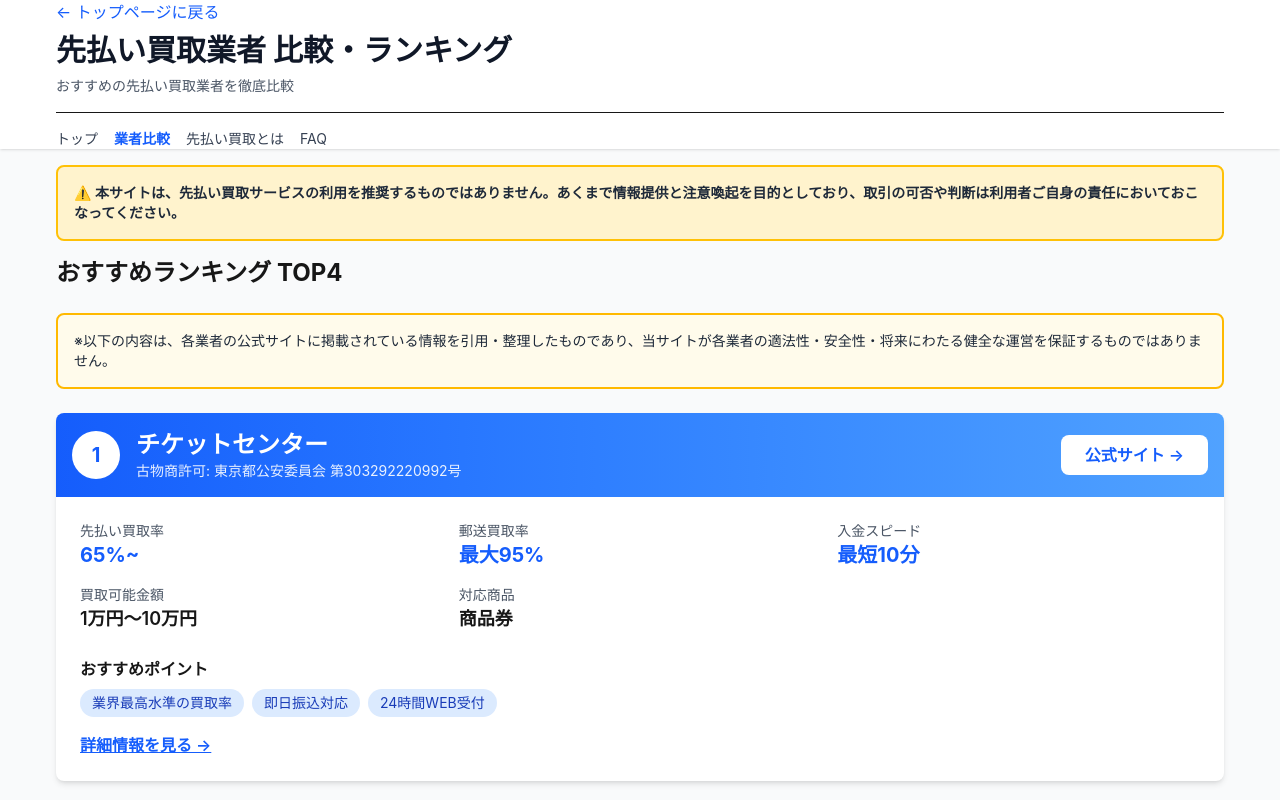
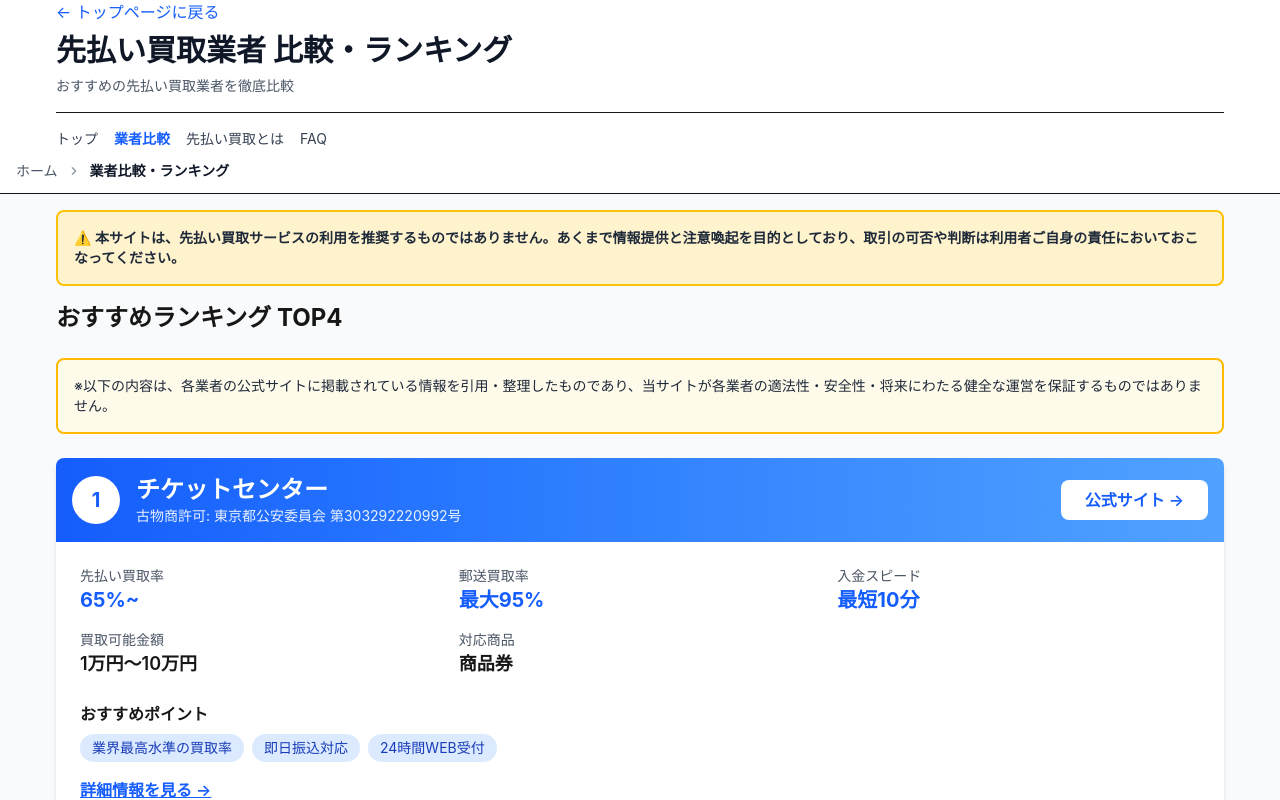
Before and after one commit to webmaster0818/okanenoerabikata, a Next.js app: page /comparison in a window 1280 px wide. Shown: the top 800 px of the page. Built offline with nearby package versions, Linux system fonts and the light colour scheme.

Commit message:
Add SEO optimization: breadcrumb navigation + structured data (Organization, WebSite, Article, BreadcrumbList)

```diff
--- a/app/articles/[slug]/page.tsx
+++ b/app/articles/[slug]/page.tsx
@@ -5,6 +5,7 @@
 import { remark } from 'remark'
 import html from 'remark-html'
 import remarkGfm from 'remark-gfm'
+import Breadcrumb from '@/app/components/Breadcrumb'
 
 // 記事のマッピング
 const articleMap: Record<string, { file: string; title: string }> = {
@@ -116,8 +117,40 @@
     notFound()
   }
 
+  // 構造化データ: Article
+  const articleSchema = {
+    "@context": "https://schema.org",
+    "@type": "Article",
+    "headline": article.title,
+    "author": {
+      "@type": "Organization",
+      "name": "お金の選び方研究所"
+    },
+    "publisher": {
+      "@type": "Organization",
+      "name": "お金の選び方研究所",
+      "logo": {
+        "@type": "ImageObject",
+        "url": "https://8bb6ef92.okanenoerabikata-deploy.pages.dev/images/logo.png"
+      }
+    },
+    "datePublished": "2026-03-01",
+    "dateModified": "2026-03-19",
+    "description": article.title,
+    "mainEntityOfPage": {
+      "@type": "WebPage",
+      "@id": `https://8bb6ef92.okanenoerabikata-deploy.pages.dev/articles/${slug}`
+    }
+  };
+
   return (
     <div className="min-h-screen bg-gray-50">
+      {/* Article Schema */}
+      <script
+        type="application/ld+json"
+        dangerouslySetInnerHTML={{ __html: JSON.stringify(articleSchema) }}
+      />
+
       {/* ヘッダー */}
       <header className="bg-white shadow-sm">
         <div className="container mx-auto px-4 py-6">
@@ -138,6 +171,12 @@
           </nav>
         </div>
       </header>
+
+      {/* パンくずリスト */}
+      <Breadcrumb items={[
+        { name: '記事一覧', url: '/#articles' },
+        { name: article.title, url: `/articles/${slug}` }
+      ]} />
 
       <main className="container mx-auto px-4 py-8">
         {/* 記事本文 */}
--- a/app/comparison/page.tsx
+++ b/app/comparison/page.tsx
@@ -1,4 +1,5 @@
 import Link from 'next/link'
+import Breadcrumb from '@/app/components/Breadcrumb'
 
 const companies = [
   {
@@ -82,6 +83,11 @@
           </nav>
         </div>
       </header>
+
+      {/* パンくずリスト */}
+      <Breadcrumb items={[
+        { name: '業者比較・ランキング', url: '/comparison' }
+      ]} />
 
       <main className="container mx-auto px-4 py-8">
         {/* 注意喚起 */}
--- /dev/null
+++ b/app/components/Breadcrumb.tsx
@@ -0,0 +1,67 @@
+import Link from 'next/link'
+
+interface BreadcrumbItem {
+  name: string
+  url: string
+}
+
+interface BreadcrumbProps {
+  items: BreadcrumbItem[]
+}
+
+export default function Breadcrumb({ items }: BreadcrumbProps) {
+  // ホームを常に最初に追加
+  const allItems = [
+    { name: 'ホーム', url: '/' },
+    ...items
+  ]
+
+  // 構造化データ（JSON-LD）の生成
+  const structuredData = {
+    "@context": "https://schema.org",
+    "@type": "BreadcrumbList",
+    "itemListElement": allItems.map((item, index) => ({
+      "@type": "ListItem",
+      "position": index + 1,
+      "name": item.name,
+      "item": `https://8bb6ef92.okanenoerabikata-deploy.pages.dev${item.url}`
+    }))
+  }
+
+  return (
+    <>
+      {/* 構造化データ */}
+      <script
+        type="application/ld+json"
+        dangerouslySetInnerHTML={{ __html: JSON.stringify(structuredData) }}
+      />
+
+      {/* パンくずリスト（HTML） */}
+      <nav aria-label="パンくずリスト" className="py-3 px-4 bg-white border-b">
+        <ol className="flex flex-wrap items-center text-sm text-gray-600">
+          {allItems.map((item, index) => (
+            <li key={index} className="flex items-center">
+              {index > 0 && (
+                <svg className="w-4 h-4 mx-2 text-gray-400" fill="currentColor" viewBox="0 0 20 20">
+                  <path fillRule="evenodd" d="M7.293 14.707a1 1 0 010-1.414L10.586 10 7.293 6.707a1 1 0 011.414-1.414l4 4a1 1 0 010 1.414l-4 4a1 1 0 01-1.414 0z" clipRule="evenodd" />
+                </svg>
+              )}
+              {index === allItems.length - 1 ? (
+                <span className="font-semibold text-gray-900" aria-current="page">
+                  {item.name}
+                </span>
+              ) : (
+                <Link
+                  href={item.url}
+                  className="hover:text-blue-600 transition-colors"
+                >
+                  {item.name}
+                </Link>
+              )}
+            </li>
+          ))}
+        </ol>
+      </nav>
+    </>
+  )
+}
--- a/app/faq/page.tsx
+++ b/app/faq/page.tsx
@@ -1,4 +1,5 @@
 import Link from 'next/link'
+import Breadcrumb from '@/app/components/Breadcrumb'
 
 const faqs = [
   {
@@ -71,6 +72,11 @@
         </div>
       </header>
 
+      {/* パンくずリスト */}
+      <Breadcrumb items={[
+        { name: 'よくある質問', url: '/faq' }
+      ]} />
+
       <main className="container mx-auto px-4 py-8">
         {/* 注意喚起 */}
         <div className="warning-box mb-8">
--- a/app/layout.tsx
+++ b/app/layout.tsx
@@ -1,5 +1,6 @@
 import type { Metadata } from "next";
 import { Geist, Geist_Mono } from "next/font/google";
+import Script from "next/script";
 import "./globals.css";
 
 const geistSans = Geist({
@@ -21,6 +22,37 @@
   },
 };
 
+// 構造化データ: Organization
+const organizationSchema = {
+  "@context": "https://schema.org",
+  "@type": "Organization",
+  "name": "お金の選び方研究所",
+  "url": "https://8bb6ef92.okanenoerabikata-deploy.pages.dev",
+  "logo": "https://8bb6ef92.okanenoerabikata-deploy.pages.dev/images/logo.png",
+  "description": "先払い買取サービスの比較・情報サイト",
+  "contactPoint": {
+    "@type": "ContactPoint",
+    "contactType": "customer service"
+  }
+};
+
+// 構造化データ: WebSite
+const websiteSchema = {
+  "@context": "https://schema.org",
+  "@type": "WebSite",
+  "name": "お金の選び方研究所",
+  "url": "https://8bb6ef92.okanenoerabikata-deploy.pages.dev",
+  "description": "先払い買取サービスの比較・情報サイト",
+  "potentialAction": {
+    "@type": "SearchAction",
+    "target": {
+      "@type": "EntryPoint",
+      "urlTemplate": "https://8bb6ef92.okanenoerabikata-deploy.pages.dev/?s={search_term_string}"
+    },
+    "query-input": "required name=search_term_string"
+  }
+};
+
 export default function RootLayout({
   children,
 }: Readonly<{
@@ -28,6 +60,18 @@
 }>) {
   return (
     <html lang="ja">
+      <head>
+        {/* Organization Schema */}
+        <script
+          type="application/ld+json"
+          dangerouslySetInnerHTML={{ __html: JSON.stringify(organizationSchema) }}
+        />
+        {/* WebSite Schema */}
+        <script
+          type="application/ld+json"
+          dangerouslySetInnerHTML={{ __html: JSON.stringify(websiteSchema) }}
+        />
+      </head>
       <body
         className={`${geistSans.variable} ${geistMono.variable} antialiased`}
       >
--- a/app/privacy/page.tsx
+++ b/app/privacy/page.tsx
@@ -1,4 +1,5 @@
 import Link from 'next/link'
+import Breadcrumb from '@/app/components/Breadcrumb'
 
 export default function PrivacyPage() {
   return (
@@ -26,6 +27,11 @@
           </nav>
         </div>
       </header>
+
+      {/* パンくずリスト */}
+      <Breadcrumb items={[
+        { name: 'プライバシーポリシー', url: '/privacy' }
+      ]} />
 
       <main className="container mx-auto px-4 py-8">
         <div className="bg-white p-6 md:p-8 rounded-lg shadow-md prose prose-lg max-w-none">
```
